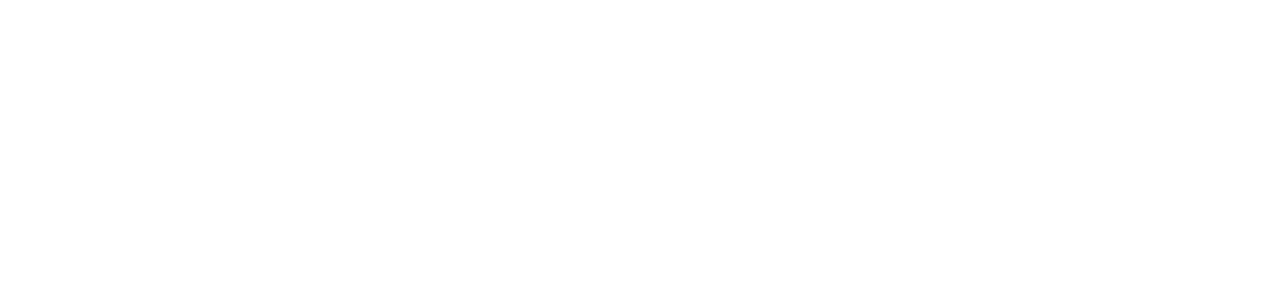
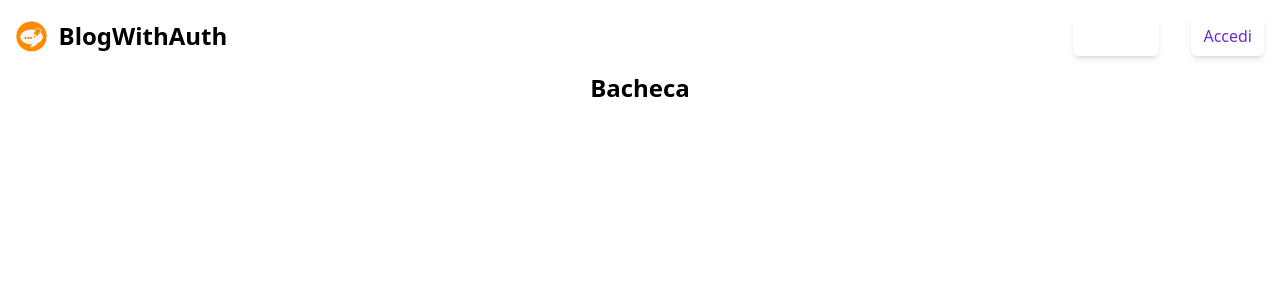
Before and after one commit to Giacur/BlogWithAuthentication, a React (Vite) app: page /articles in a window 1280 px wide. Before the commit this address had no page. Shown: the top 300 px of the page. Built offline with nearby package versions, Linux system fonts and the light colour scheme.

Commit message:
aggiunte rotte bacheca e personale più icona

```diff
--- a/src/App.jsx
+++ b/src/App.jsx
@@ -8,6 +8,7 @@
 import { logout } from "./pages/LogoutPage";
 import { initFlowbite } from "flowbite";
 import { useEffect } from "react";
+import ArticlesPage from "./pages/ArticlesPage";
 
 function App() {
 
@@ -24,6 +25,7 @@
       {index: true, element: <LoginPage />, action: loginAction},
       {path: 'register', element: <RegisterPage />, action: registerAction},
       {path: 'home', element: <HomePage />, loader: userLoader},
+      {path: 'articles', element: <ArticlesPage />},
       {path: 'logout', action: logout},
     ] },
   ]);
--- a/src/components/Nav.jsx
+++ b/src/components/Nav.jsx
@@ -2,13 +2,14 @@
 import Button from "./Button";
 import { initFlowbite } from "flowbite";
 import { useEffect } from "react";
+import blogIcon from '../assets/blogIcon.png';
 
 export default function Nav() {
   const isAuthenticated = useRouteLoaderData("root");
 
-  useEffect(()=>{
+  useEffect(() => {
     initFlowbite();
-  }, [])
+  }, []);
 
   return (
     <nav className="bg-purple-950">
@@ -18,7 +19,7 @@
           className="flex items-center space-x-3 rtl:space-x-reverse"
         >
           <img
-            src="https://picsum.photos/100"
+            src={blogIcon}
             className="h-8 rounded-full"
             alt="Flowbite Logo"
           />
@@ -52,6 +53,15 @@
         </button>
         <div className="hidden w-full md:block md:w-auto" id="navbar-default">
           <ul className="font-medium flex flex-col p-4 md:p-0 mt-4 border border-gray-100 rounded-lg bg-gray-50 md:flex-row md:space-x-8 rtl:space-x-reverse md:mt-0 md:border-0 bg-transparent dark:border-gray-700">
+            <li>
+              <NavLink
+                to="articles"
+                className="block py-2 px-3 bg-transparent rounded-md shadow-md text-white hover:bg-purple-500 hover:text-slate-50"
+                aria-current="page"
+              >
+                Bacheca
+              </NavLink>
+            </li>
             {!isAuthenticated && (
               <li>
                 <NavLink
@@ -65,6 +75,16 @@
             )}
 
             {isAuthenticated && (
+              <>
+                <li>
+                  <NavLink
+                    to="home"
+                    className="block py-2 px-3 bg-transparent rounded-md shadow-md text-white hover:bg-purple-500 hover:text-slate-50"
+                    aria-current="page"
+                  >
+                    Area Personale
+                  </NavLink>
+                </li>
                 <li>
                   <Form method="POST" action="logout">
                     <Button className="block py-2 px-3 bg-white rounded-md shadow-md text-purple-700 hover:bg-purple-500 hover:text-slate-50">
@@ -72,6 +92,7 @@
                     </Button>
                   </Form>
                 </li>
+              </>
             )}
           </ul>
         </div>
--- /dev/null
+++ b/src/pages/ArticlesPage.jsx
@@ -0,0 +1,5 @@
+export default function ArticlesPage(){
+    return <div>
+        <h1 className="text-center text-2xl font-bold py-20">Bacheca</h1>
+    </div>
+}
--- a/src/pages/HomePage.jsx
+++ b/src/pages/HomePage.jsx
@@ -11,7 +11,7 @@
 
   return (
     <>
-      <h1 className="text-center text-4xl font-bold py-20">Home page</h1>
+      <h1 className="text-center text-4xl font-bold py-20">Area personale</h1>
       <p className="text-center">{user && user.email}</p>
       <p className="text-center">
         Ultimo accesso: {user && lastAccess.toLocaleDateString()}
--- a/src/pages/RegisterPage.jsx
+++ b/src/pages/RegisterPage.jsx
@@ -20,7 +20,7 @@
       email: userData.get('email'),
       password: userData.get('password'),
     });
-
+    alert('Abbiamo inviato una e-mail di verifica al tuo indirizzo di posta!');
     return redirect('/')
   } catch (error) {
     console.log(error);
```
Also changed, not shown: src/assets/blogIcon.png (added). Lines whose indentation alone changed are shown as unchanged.
